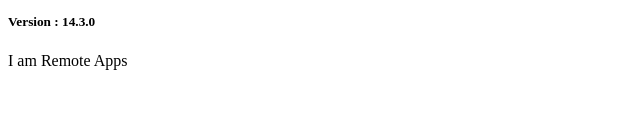
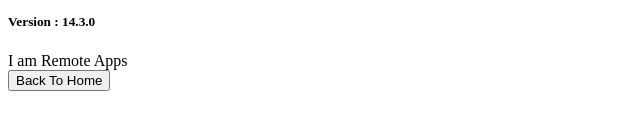
Before and after one commit to dzurrahman/mfe-roki-test, an Angular app: page /home in a window 1280 px wide. Shown: the part 161-300 px from the top of the page, without its empty margins (0-640 px from the left). Built offline with nearby package versions, Linux system fonts and the light colour scheme.

Commit message:
add back button & deploy

```diff
--- a/src/app/home/home.component.html
+++ b/src/app/home/home.component.html
@@ -14,6 +14,7 @@
             <div class="my-2">
                 <span class="py-2 alert alert-danger"> {{ title }}</span>
             </div>
+            <button class="btn btn-primary m-2" [routerLink]="['/']">Back To Home</button>
           </div>
         </div>
       </div>
```
Also changed, not shown: 8 other files (tests, documents, lock files or other folders).
